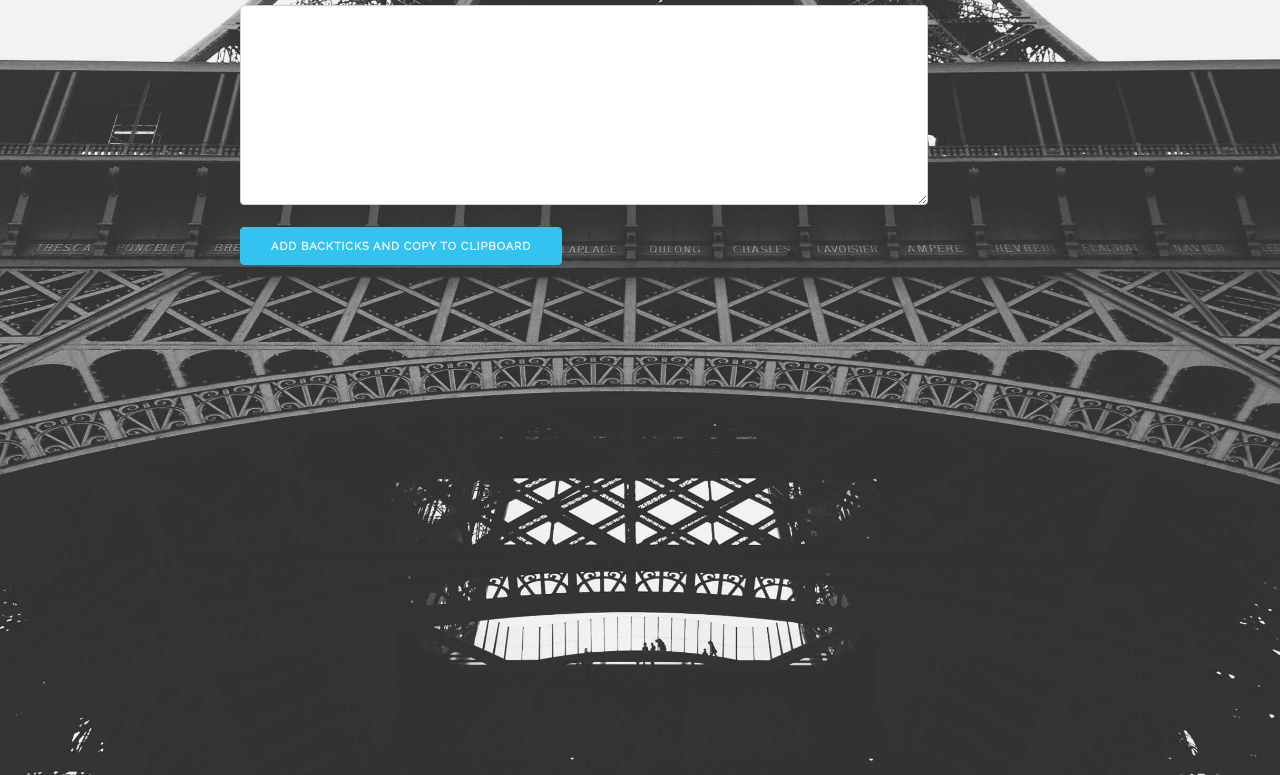
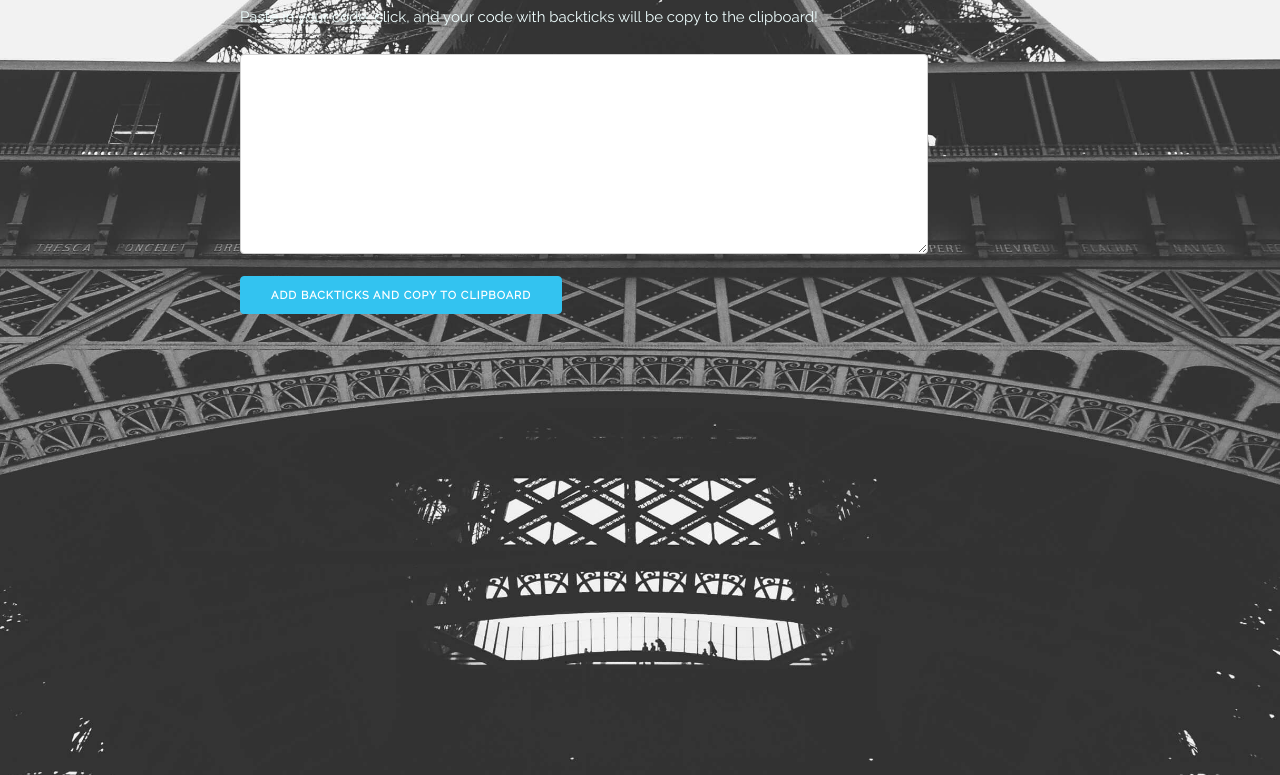
Before and after one commit to alexanderkopke/alexanderkopke.github.io, a plain HTML site: page poster/index.html in a window 1280 px wide. Shown: the part 325-1100 px from the top of the page. Drawn offline with Linux system fonts and the light colour scheme; some packages are replaced by stand-ins of ours; a script that the page names is missing.

Commit message:
added explanation to poster probject and a link on my homepage

```diff
--- a/poster/index.html
+++ b/poster/index.html
@@ -23,7 +23,8 @@
             margin: 250px auto;
         }
 
-        h1 {
+        h1,
+        p {
             color: azure;
         }
 
@@ -38,6 +39,7 @@
 <body>
     <div id="main">
         <h1>Add them backticks!</h1>
+        <p>Paste in your code, click, and your code with backticks will be copy to the clipboard!</p>
         <textarea name="" id="text" cols="70" rows="20"></textarea>
         <br>
 
```
Also changed, not shown: index.html (+17 -11 lines).
